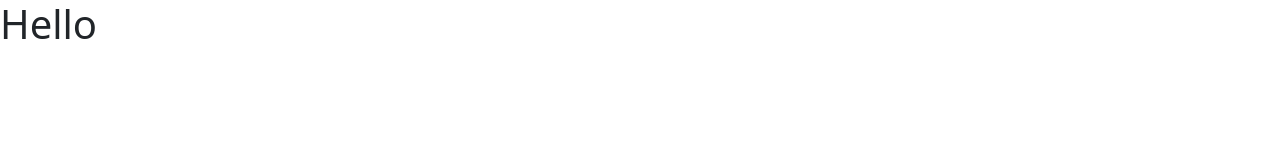
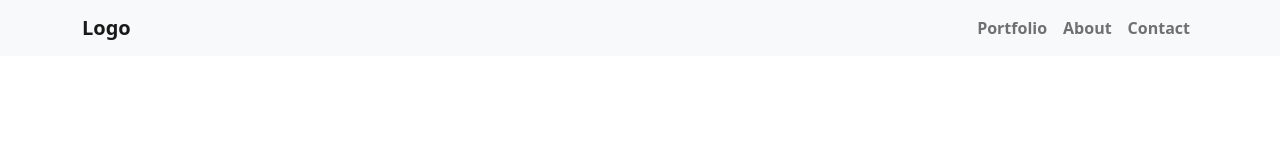
Before and after one commit to Nuri1977/bootsrap5-figma-01, a plain HTML site: page index.html in a window 1280 px wide. Drawn offline with nearby package versions, Linux system fonts and the light colour scheme.

Commit message:
Add navigation menu

```diff
--- a/index.html
+++ b/index.html
@@ -9,7 +9,30 @@
     <title>Document</title>
 </head>
 <body>
-    <h1>Hello</h1>
+    <Section>
+    <nav class="navbar navbar-expand-sm navbar-light bg-light">
+        <div class="container">
+            <a class="navbar-brand fw-bolder" href="#">Logo</a>
+            <button class="navbar-toggler" type="button" data-bs-toggle="collapse" data-bs-target="#navbarNav" aria-controls="navbarNav" aria-expanded="false" aria-label="Toggle navigation">
+            <span class="navbar-toggler-icon"></span>
+            </button>
+            <div class="collapse navbar-collapse justify-content-end" id="navbarNav">
+            <ul class="navbar-nav">
+                <li class="nav-item">
+                <a class="nav-link fw-bold" aria-current="page" href="#portfolio">Portfolio</a>
+                </li>
+                <li class="nav-item">
+                <a class="nav-link fw-bold" href="#about">About</a>
+                </li>
+                <li class="nav-item fw-bold">
+                <a class="nav-link" href="#contact">Contact</a>
+                </li>
+            </ul>
+            </div>
+        </div>
+        </nav>
+    </Section>
+
 
     <script src="https://cdn.jsdelivr.net/npm/bootstrap@5.0.2/dist/js/bootstrap.bundle.min.js" integrity="sha384-MrcW6ZMFYlzcLA8Nl+NtUVF0sA7MsXsP1UyJoMp4YLEuNSfAP+JcXn/tWtIaxVXM" crossorigin="anonymous"></script>
 </body>
```
